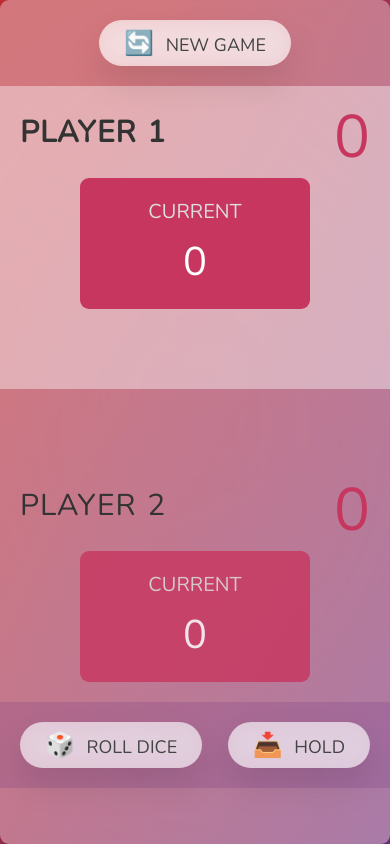
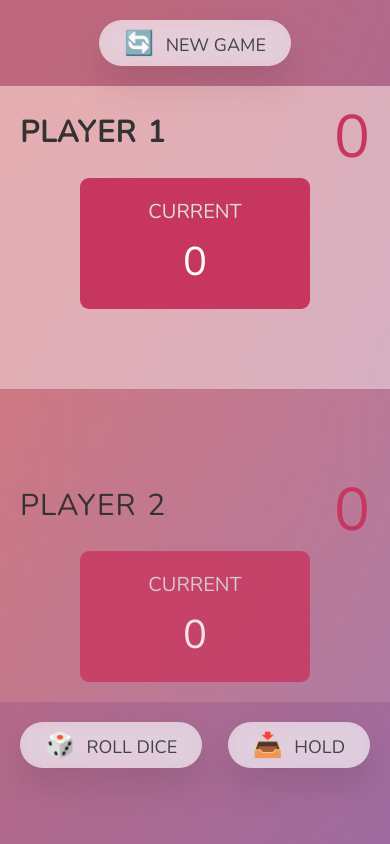
Before and after one commit to blksmk8483/Dice-Roll, a plain HTML site: page index.html in a window 390 px wide. Drawn offline with nearby package versions, Linux system fonts and the light colour scheme.

```diff
--- a/style.css
+++ b/style.css
@@ -206,7 +206,7 @@
     backdrop-filter: blur(200px);
     filter: blur();
     box-shadow: 0 3rem 5rem rgba(0, 0, 0, 0.25);
-    border-radius: 9px;
+    /* border-radius: 9px; */
     overflow: hidden;
     display: flex;
     flex-direction: column;
@@ -301,6 +301,7 @@
     align-items: center;
     /* padding-bottom: 3rem; */
     padding: 2rem;
+    background-color: rgba(117, 54, 130, 0.223);
   }
 
   .btn {
@@ -332,7 +333,7 @@
   .game-buttons {
     display: flex;
     justify-content: space-between;
-    padding: 2rem;
+    padding: 2rem 2rem 8rem 2rem;
     /* background-color: rgba(199, 54, 95, 0.35); */
     background-color: rgba(117, 54, 130, 0.223);
   }
```
